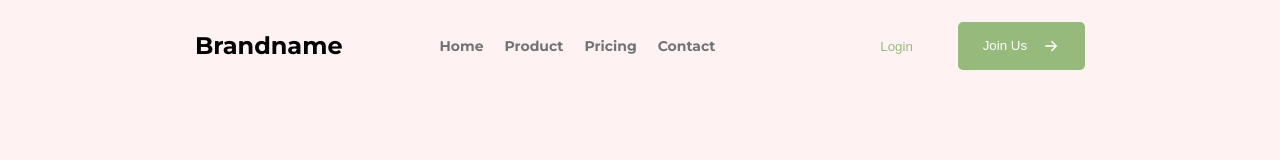
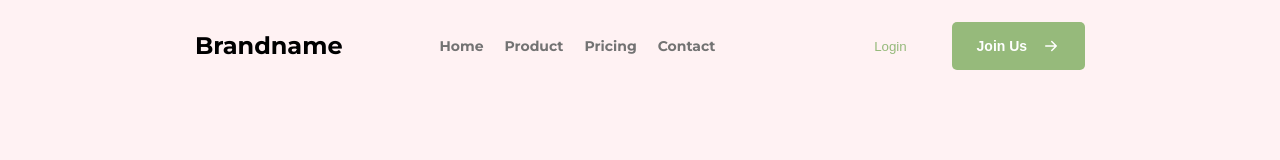
Before and after one commit to web-sujal/ed-platform-landing-page, a Next.js app: page / in a window 1280 px wide. Shown: the top 160 px of the page. Built offline with nearby package versions, Linux system fonts and the light colour scheme.

Commit message:
refactor(navbar): replace hardcoded CTA buttons with reusable component

```diff
--- a/app/components/Navbar/Navbar.module.css
+++ b/app/components/Navbar/Navbar.module.css
@@ -43,15 +43,3 @@
   color: var(--accent);
   cursor: pointer;
 }
-
-.joinUs {
-  background-color: var(--accent);
-  padding: 15px 25px;
-  border-radius: 5px;
-  color: white;
-  display: flex;
-  align-items: center;
-  justify-content: space-between;
-  gap: 15px;
-  cursor: pointer;
-}
--- a/app/components/Navbar/Navbar.tsx
+++ b/app/components/Navbar/Navbar.tsx
@@ -2,6 +2,7 @@ import Image from "next/image";
 
 import Link from "next/link";
 import styles from "./Navbar.module.css";
+import ActionButton from "../ActionButton/ActionButton";
 
 const Navbar = () => {
   return (
@@ -28,17 +29,17 @@ const Navbar = () => {
           <Link href="#">
             <button className={styles.login}>Login</button>
           </Link>
-          <Link href="#">
-            <button className={styles.joinUs}>
-              Join Us
+          <ActionButton
+            label="Join Us"
+            icon={
               <Image
                 src="/assets/arrow-right-svgrepo-com.svg"
                 alt="arrow-right"
                 height={18}
                 width={18}
               />
-            </button>
-          </Link>
+            }
+          />
         </div>
       </div>
     </nav>
```
